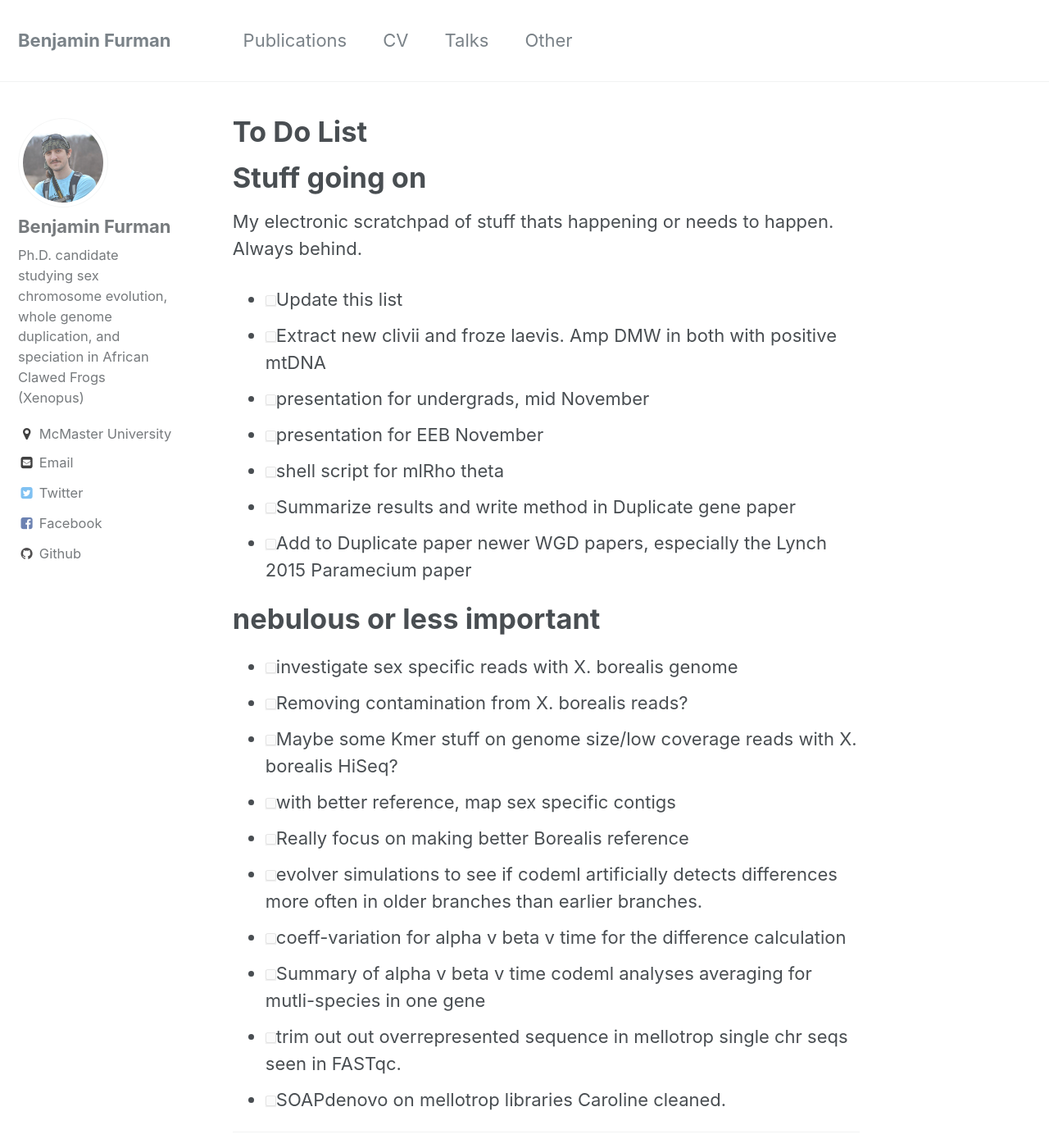
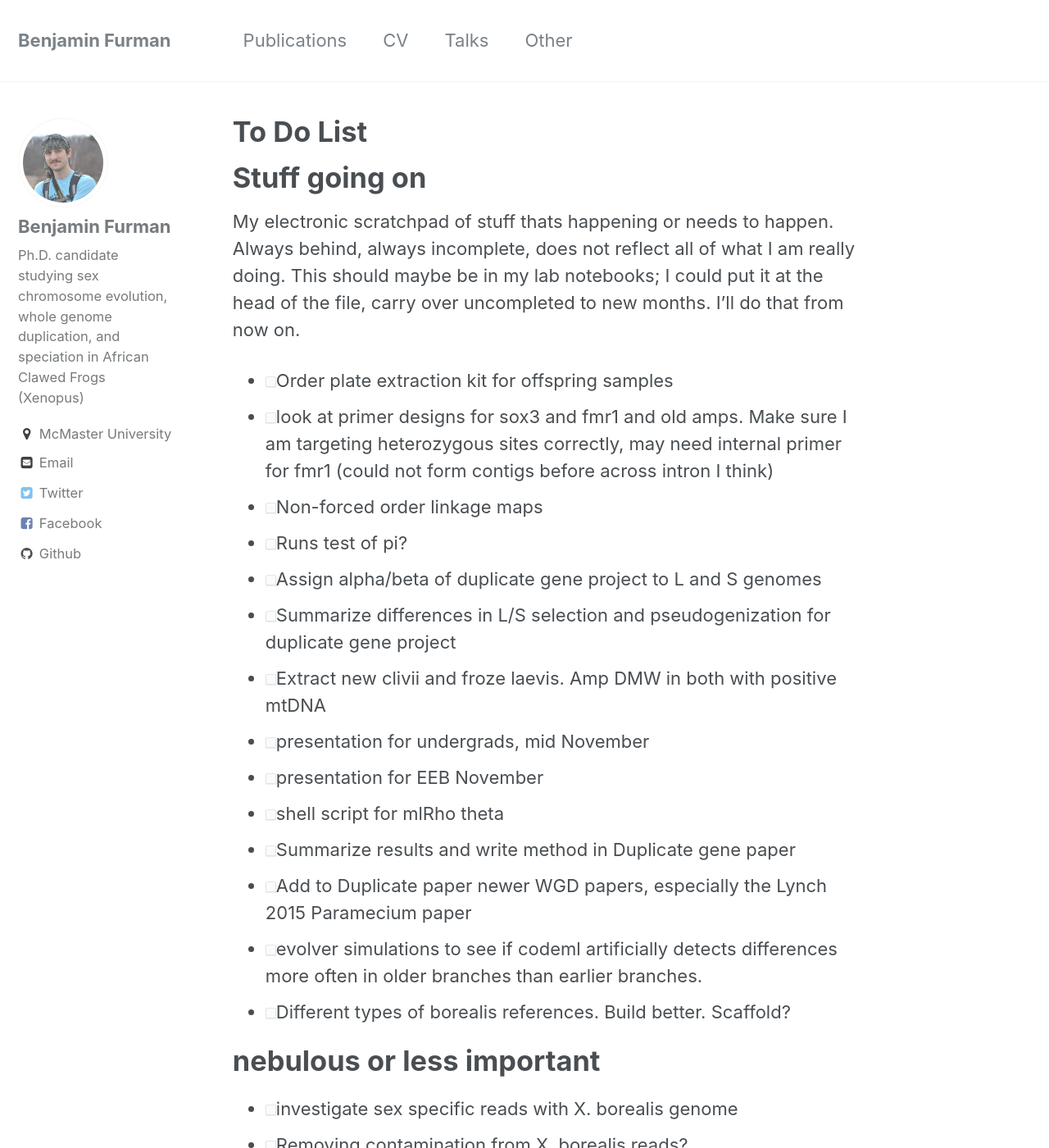
Before and after one commit to benjaminfurman/benjaminfurman.github.io, a Jekyll site: the page built from _pages/DoingList.md, in a window 1280 px wide and 1400 px high. Shown: the whole window at 82% size. Built offline with Jekyll 4.4.1, drawn with Linux system fonts in a browser that asks for light colours; some of the changed text lies outside the part shown.

Commit message:
updated list. But now doing it in notebook where I should be

```diff
--- a/_pages/DoingList.md
+++ b/_pages/DoingList.md
@@ -6,16 +6,22 @@ title: To Do List
 
 # Stuff going on
 
-My electronic scratchpad of stuff thats happening or needs to happen. Always behind.
+My electronic scratchpad of stuff thats happening or needs to happen. Always behind, always incomplete, does not reflect all of what I am really doing. This should maybe be in my lab notebooks; I could put it at the head of the file, carry over uncompleted to new months. I'll do that from now on.
 
-- [ ] Update this list
+- [ ] Order plate extraction kit for offspring samples
+- [ ] look at primer designs for sox3 and fmr1 and old amps. Make sure I am targeting heterozygous sites correctly, may need internal primer for fmr1 (could not form contigs before across intron I think)
+- [ ] Non-forced order linkage maps
+- [ ] Runs test of pi?
+- [ ] Assign alpha/beta of duplicate gene project to L and S genomes
+- [ ] Summarize differences in L/S selection and pseudogenization for duplicate gene project
 - [ ] Extract new clivii and froze laevis. Amp DMW in both with positive mtDNA
 - [ ] presentation for undergrads, mid November
 - [ ] presentation for EEB November
 - [ ] shell script for mlRho theta
 - [ ] Summarize results and write method in Duplicate gene paper
 - [ ] Add to Duplicate paper newer WGD papers, especially the Lynch 2015 Paramecium paper
-
+- [ ] evolver simulations to see if codeml artificially detects differences more often in older branches than earlier branches.
+- [ ] Different types of borealis references. Build better. Scaffold?
 
 # nebulous or less important
 
@@ -24,9 +30,7 @@ My electronic scratchpad of stuff thats happening or needs to happen. Always beh
 - [ ] Maybe some Kmer stuff on genome size/low coverage reads with X. borealis HiSeq?
 - [ ] with better reference, map sex specific contigs
 - [ ] Really focus on making better Borealis reference
-- [ ] evolver simulations to see if codeml artificially detects differences more often in older branches than earlier branches.
 - [ ] coeff-variation for alpha v beta v time for the difference calculation
-- [ ] Summary of alpha v beta v time codeml analyses averaging for mutli-species in one gene
 - [ ] trim out out overrepresented sequence in mellotrop single chr seqs seen in FASTqc.
 - [ ] SOAPdenovo on mellotrop libraries Caroline cleaned.
 
@@ -34,7 +38,7 @@ My electronic scratchpad of stuff thats happening or needs to happen. Always beh
 
 ---
 ## Done crap for ref
-
+- [x] Summary of alpha v beta v time codeml analyses averaging for mutli-species in one gene...Ithink it's done?
 - [x] Maybe finish borealis mapped linkage map
 - [x] Windows of physical distance and map distance (say, 3 markers) across laevis mapped linkage map
 - [x] **Critique Ben's grant application**
```
